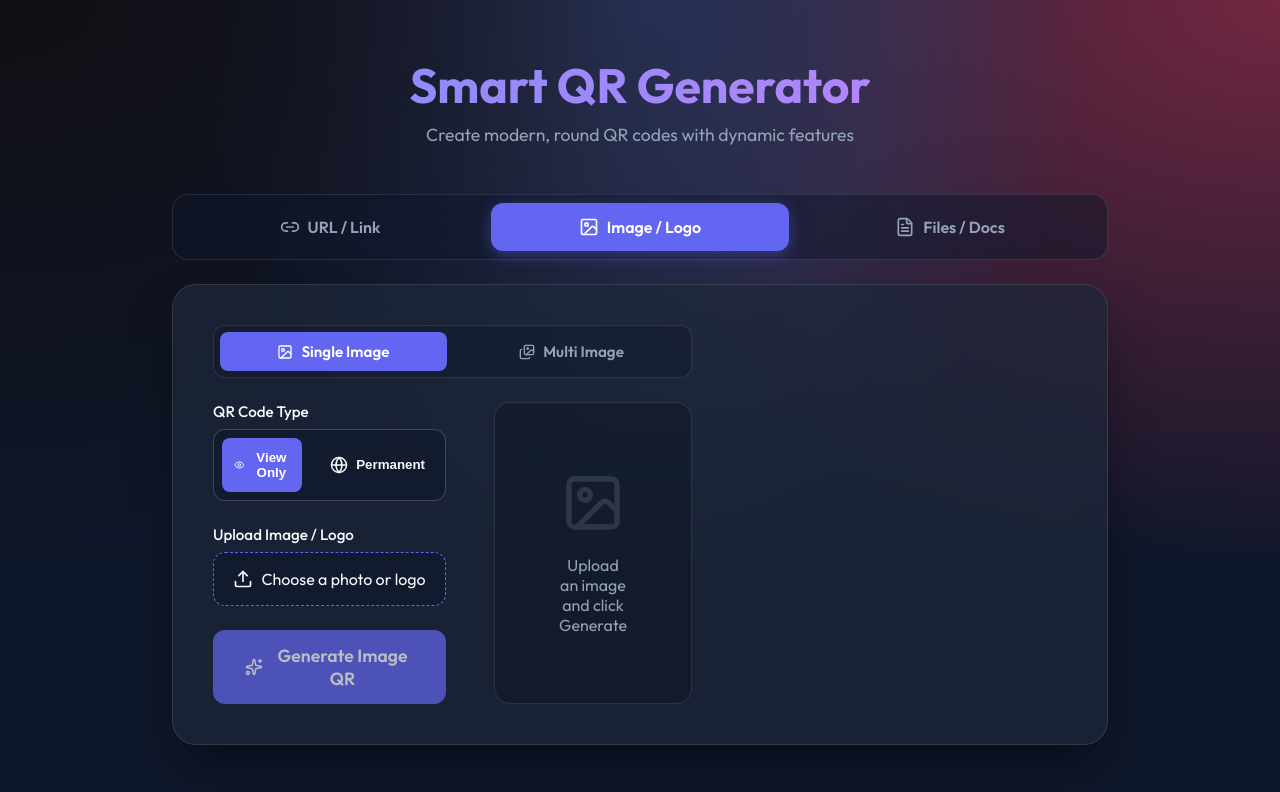
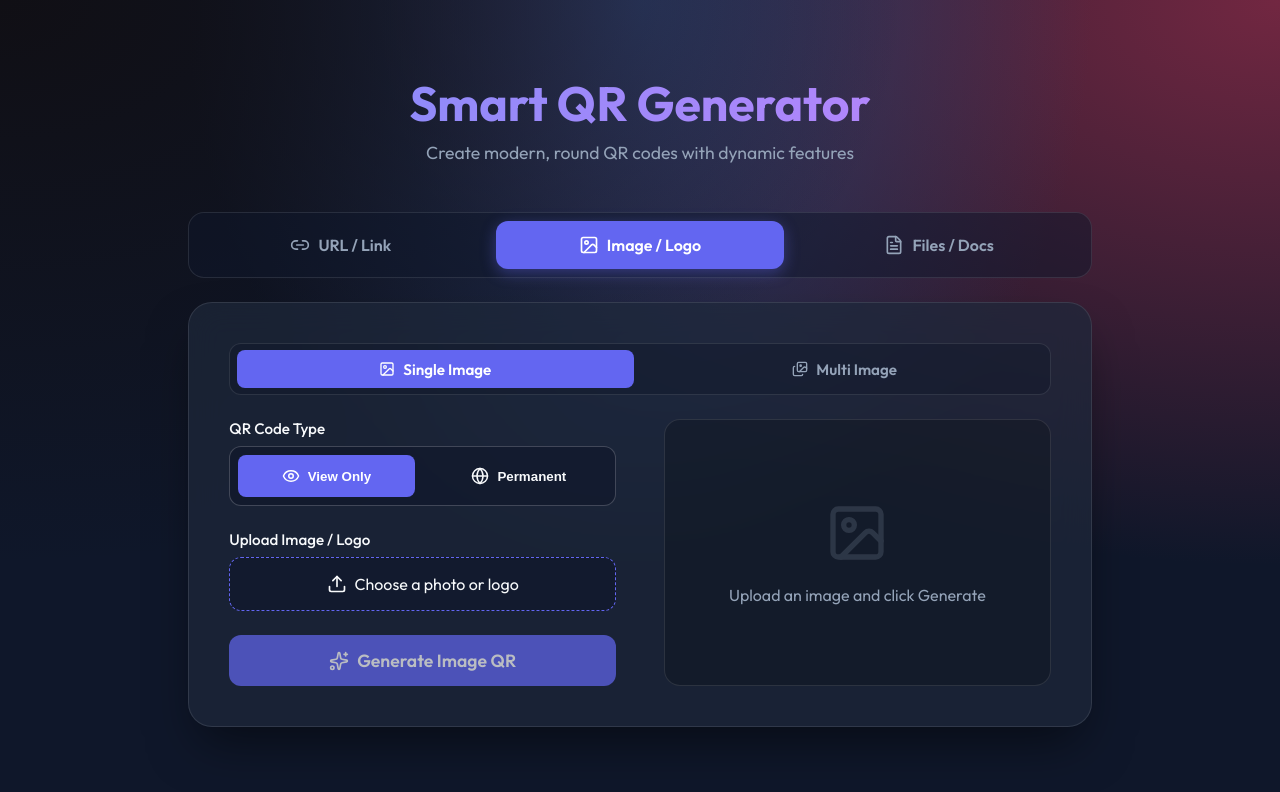
Before and after one commit to Ansuman-Mahapatra/RR-QR, a React (Vite) app: page / in a window 1280 px wide. Both pictures are taken after a click on the button "Image / Logo". Shown: the top 792 px of the page. Built offline with nearby package versions, Linux system fonts and the light colour scheme.

Commit message:
Fix layout alignment for Image/Logo tab wrapper

```diff
--- a/src/ImageTab.tsx
+++ b/src/ImageTab.tsx
@@ -131,7 +131,7 @@ export default function ImageTab({ dotColor, bgColor }: ImageTabProps) {
     : '';
 
   return (
-    <div>
+    <div style={{ gridColumn: '1 / -1', width: '100%' }}>
       {/* Sub-tab toggle: Single / Multi */}
       <div style={{ display: 'flex', gap: '0.75rem', marginBottom: '1.5rem', background: 'rgba(15,23,42,0.4)', padding: '0.4rem', borderRadius: '12px', border: '1px solid var(--card-border)' }}>
         <button
```
